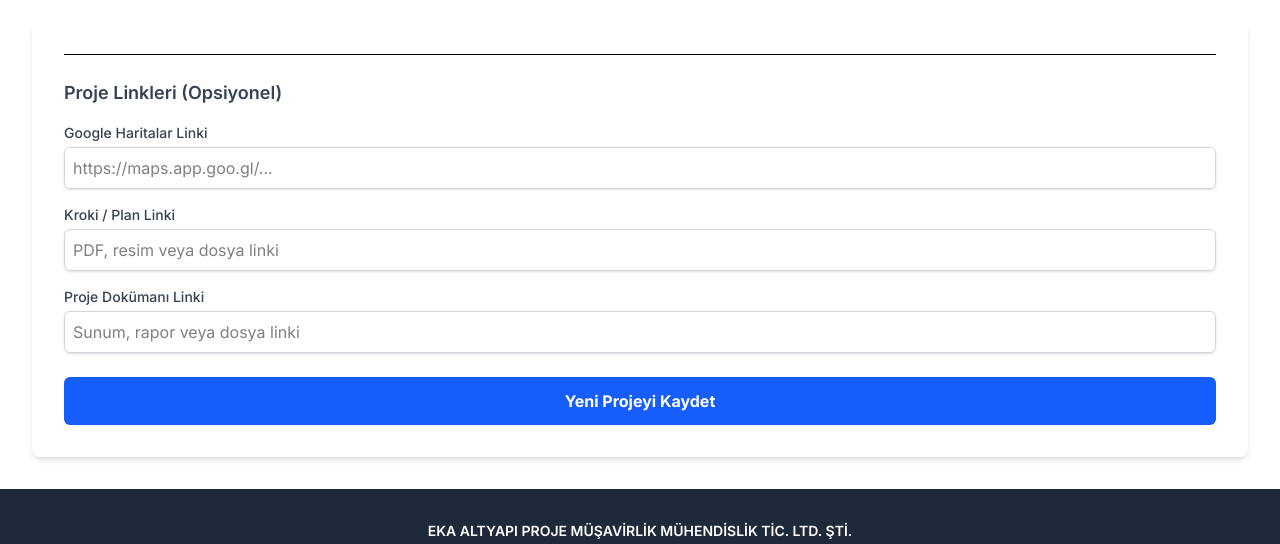
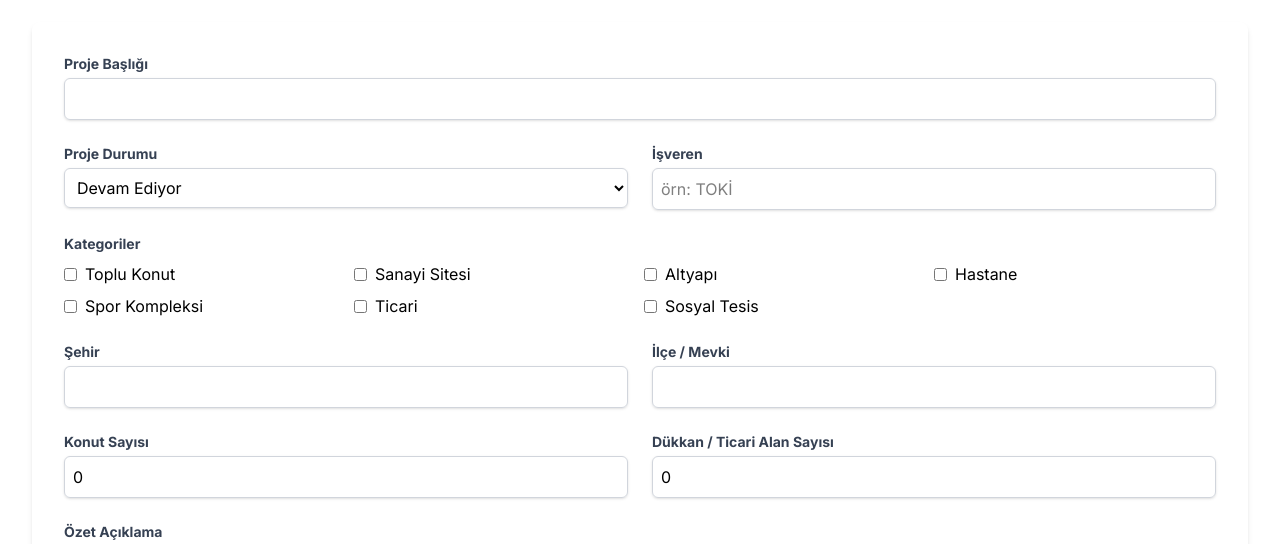
Before and after one commit to trgycln/eka-proje-website, a Next.js app: page /admin/add-project in a window 1280 px wide. Shown: the part 231-775 px from the top of the page. Built offline with nearby package versions, Linux system fonts and the light colour scheme; no server answers; sample sign-in values are in the browser's storage.

Commit message:
Yeni Proje Ekle sayfasindaki hatalar duzeltildi

```diff
--- a/src/app/admin/add-project/page.js
+++ b/src/app/admin/add-project/page.js
@@ -1,5 +1,3 @@
-// src/app/admin/add-project/page.js'in TAM KODU
-
 "use client";
 
 import { useState } from 'react';
@@ -20,24 +18,30 @@ export default function AddProjectPage() {
     isveren: '',
     konutSayisi: 0,
     dukkanSayisi: 0,
-    googleMapsLink: '', // YENİ
-    krokiLink: '',      // YENİ
-    documentLink: '',   // YENİ
+    googleMapsLink: '',
+    krokiLink: '',
+    documentLink: '',
   });
   const [isLoading, setIsLoading] = useState(false);
   const [message, setMessage] = useState('');
   const router = useRouter();
 
-  // handleInputChange ve handleCategoryChange fonksiyonları aynı kalıyor...
   const handleInputChange = (e) => {
     const { name, value, type } = e.target;
-    setFormData(prev => ({ ...prev, [name]: type === 'number' ? Number(value) : value }));
+    setFormData(prev => ({
+      ...prev,
+      [name]: type === 'number' ? Number(value) : value,
+    }));
   };
+
   const handleCategoryChange = (e) => {
     const { value, checked } = e.target;
     setFormData(prev => {
-      if (checked) { return { ...prev, categories: [...prev.categories, value] }; }
-      else { return { ...prev, categories: prev.categories.filter(c => c !== value) }; }
+      if (checked) {
+        return { ...prev, categories: [...prev.categories, value] };
+      } else {
+        return { ...prev, categories: prev.categories.filter(c => c !== value) };
+      }
     });
   };
 
@@ -45,18 +49,24 @@ export default function AddProjectPage() {
     e.preventDefault();
     setIsLoading(true);
     setMessage('');
+
     if (!formData.title || !formData.city) {
       setMessage('Lütfen Proje Başlığı ve Şehir alanlarını doldurun.');
       setIsLoading(false);
       return;
     }
+
     try {
       await addDoc(collection(db, 'projeler'), {
         ...formData,
         createdAt: serverTimestamp(),
       });
+
       setMessage('Proje başarıyla eklendi! Yönlendiriliyorsunuz...');
-      setTimeout(() => { router.push('/admin/dashboard'); }, 2000);
+      setTimeout(() => {
+        router.push('/admin/dashboard');
+      }, 2000);
+
     } catch (error) {
       console.error("Proje eklenirken hata:", error);
       setMessage('Proje eklenirken bir hata oluştu.');
@@ -68,15 +78,72 @@ export default function AddProjectPage() {
     <div className="container mx-auto p-8">
       <h1 className="text-3xl font-bold mb-6">Yeni Proje Ekle</h1>
       <form onSubmit={handleSubmit} className="bg-white p-8 rounded-lg shadow-md space-y-6">
-        {/* ... (Önceki tüm form alanları aynı kalıyor) ... */}
 
-        {/* YENİ EKLENEN BÖLÜM */}
+        <div>
+          <label htmlFor="title" className="block text-sm font-bold text-gray-700">Proje Başlığı</label>
+          <input type="text" name="title" value={formData.title} onChange={handleInputChange} required className="mt-1 block w-full border border-gray-300 rounded-md shadow-sm p-2" />
+        </div>
+
+        <div className="grid grid-cols-1 md:grid-cols-2 gap-6">
+          <div>
+            <label htmlFor="status" className="block text-sm font-bold text-gray-700">Proje Durumu</label>
+            <select name="status" value={formData.status} onChange={handleInputChange} className="mt-1 block w-full border border-gray-300 rounded-md shadow-sm p-2">
+              <option>Devam Ediyor</option>
+              <option>Tamamlandı</option>
+              <option>Planlanıyor</option>
+            </select>
+          </div>
+          <div>
+            <label htmlFor="isveren" className="block text-sm font-bold text-gray-700">İşveren</label>
+            <input type="text" name="isveren" value={formData.isveren} onChange={handleInputChange} className="mt-1 block w-full border border-gray-300 rounded-md shadow-sm p-2" placeholder="örn: TOKİ" />
+          </div>
+        </div>
+
+        <div>
+          <label className="block text-sm font-bold text-gray-700">Kategoriler</label>
+          <div className="mt-2 grid grid-cols-2 md:grid-cols-4 gap-2">
+            {projectCategories.map(category => (
+              <label key={category} className="flex items-center space-x-2">
+                <input type="checkbox" value={category} onChange={handleCategoryChange} className="rounded" />
+                <span>{category}</span>
+              </label>
+            ))}
+          </div>
+        </div>
+
+        <div className="grid grid-cols-1 md:grid-cols-2 gap-6">
+          <div>
+            <label htmlFor="city" className="block text-sm font-bold text-gray-700">Şehir</label>
+            <input type="text" name="city" value={formData.city} onChange={handleInputChange} required className="mt-1 block w-full border border-gray-300 rounded-md shadow-sm p-2" />
+          </div>
+          <div>
+            <label htmlFor="district" className="block text-sm font-bold text-gray-700">İlçe / Mevki</label>
+            <input type="text" name="district" value={formData.district} onChange={handleInputChange} className="mt-1 block w-full border border-gray-300 rounded-md shadow-sm p-2" />
+          </div>
+        </div>
+
+        <div className="grid grid-cols-1 md:grid-cols-2 gap-6">
+            <div>
+                <label htmlFor="konutSayisi" className="block text-sm font-bold text-gray-700">Konut Sayısı</label>
+                <input type="number" name="konutSayisi" value={formData.konutSayisi} onChange={handleInputChange} className="mt-1 block w-full border border-gray-300 rounded-md shadow-sm p-2" />
+            </div>
+            <div>
+                <label htmlFor="dukkanSayisi" className="block text-sm font-bold text-gray-700">Dükkan / Ticari Alan Sayısı</label>
+                <input type="number" name="dukkanSayisi" value={formData.dukkanSayisi} onChange={handleInputChange} className="mt-1 block w-full border border-gray-300 rounded-md shadow-sm p-2" />
+            </div>
+        </div>
+
+        <div>
+          <label htmlFor="summary" className="block text-sm font-bold text-gray-700">Özet Açıklama</label>
+          <textarea name="summary" value={formData.summary} onChange={handleInputChange} rows="4" className="mt-1 block w-full border border-gray-300 rounded-md shadow-sm p-2"></textarea>
+        </div>
+
         <div className="border-t pt-6">
             <h2 className="text-lg font-semibold text-gray-700 mb-4">Proje Linkleri (Opsiyonel)</h2>
             <div className="space-y-4">
                 <div>
                     <label htmlFor="googleMapsLink" className="block text-sm font-medium text-gray-700">Google Haritalar Linki</label>
-                    <input type="url" name="googleMapsLink" value={formData.googleMapsLink} onChange={handleInputChange} className="mt-1 block w-full border border-gray-300 rounded-md shadow-sm p-2" placeholder="https://maps.app.goo.gl/..." />
+                    <input type="url" name="googleMapsLink" value={formData.googleMapsLink} onChange={handleInputChange} className="mt-1 block w-full border border-gray-300 rounded-md shadow-sm p-2" placeholder="https://google.com/maps..." />
                 </div>
                 <div>
                     <label htmlFor="krokiLink" className="block text-sm font-medium text-gray-700">Kroki / Plan Linki</label>
--- a/src/app/admin/edit-project/[id]/page.js
+++ b/src/app/admin/edit-project/[id]/page.js
@@ -1,5 +1,3 @@
-// src/app/admin/edit-project/[id]/page.js'in TAM KODU
-
 "use client";
 
 import { useState, useEffect } from 'react';
@@ -16,8 +14,7 @@ export default function EditProjectPage() {
   const router = useRouter();
   const { id } = useParams();
 
-  // useEffect ve handleInputChange/handleCategoryChange fonksiyonları aynı kalıyor...
-   useEffect(() => {
+  useEffect(() => {
     if (!id) return;
     const fetchProject = async () => {
       const docRef = doc(db, 'projeler', id);
@@ -34,15 +31,21 @@ export default function EditProjectPage() {
 
   const handleInputChange = (e) => {
     const { name, value, type } = e.target;
-    setFormData(prev => ({ ...prev, [name]: type === 'number' ? Number(value) : value, }));
+    setFormData(prev => ({
+      ...prev,
+      [name]: type === 'number' ? Number(value) : value,
+    }));
   };
 
   const handleCategoryChange = (e) => {
     const { value, checked } = e.target;
     setFormData(prev => {
       const currentCategories = prev.categories || [];
-      if (checked) { return { ...prev, categories: [...currentCategories, value] }; }
-      else { return { ...prev, categories: currentCategories.filter(c => c !== value) };}
+      if (checked) {
+        return { ...prev, categories: [...currentCategories, value] };
+      } else {
+        return { ...prev, categories: currentCategories.filter(c => c !== value) };
+      }
     });
   };
 
@@ -58,7 +61,9 @@ export default function EditProjectPage() {
         updatedAt: serverTimestamp(),
       });
       setMessage('Proje başarıyla güncellendi! Yönlendiriliyorsunuz...');
-      setTimeout(() => { router.push('/admin/dashboard'); }, 2000);
+      setTimeout(() => {
+        router.push('/admin/dashboard');
+      }, 2000);
     } catch (error) {
       console.error("Proje güncellenirken hata:", error);
       setMessage('Proje güncellenirken bir hata oluştu.');
@@ -73,15 +78,28 @@ export default function EditProjectPage() {
     <div className="container mx-auto p-8">
       <h1 className="text-3xl font-bold mb-6">Proje Düzenle</h1>
       <form onSubmit={handleSubmit} className="bg-white p-8 rounded-lg shadow-md space-y-6">
-        {/* ... (Önceki tüm form alanları aynı kalıyor) ... */}
 
-        {/* YENİ EKLENEN BÖLÜM */}
+        <div><label className="block text-sm font-bold text-gray-700">Proje Başlığı</label><input type="text" name="title" value={formData.title} onChange={handleInputChange} required className="mt-1 block w-full border border-gray-300 rounded-md shadow-sm p-2" /></div>
+        <div className="grid grid-cols-1 md:grid-cols-2 gap-6">
+            <div><label className="block text-sm font-bold text-gray-700">Proje Durumu</label><select name="status" value={formData.status} onChange={handleInputChange} className="mt-1 block w-full border border-gray-300 rounded-md shadow-sm p-2"><option>Devam Ediyor</option><option>Tamamlandı</option><option>Planlanıyor</option></select></div>
+            <div><label className="block text-sm font-bold text-gray-700">İşveren</label><input type="text" name="isveren" value={formData.isveren || ''} onChange={handleInputChange} className="mt-1 block w-full border border-gray-300 rounded-md shadow-sm p-2" /></div>
+        </div>
+        <div>
+            <label className="block text-sm font-bold text-gray-700">Kategoriler</label>
+            <div className="mt-2 grid grid-cols-2 md:grid-cols-4 gap-2">
+                {projectCategories.map(category => (<label key={category} className="flex items-center space-x-2"><input type="checkbox" value={category} checked={formData.categories?.includes(category)} onChange={handleCategoryChange} className="rounded" /><span>{category}</span></label>))}
+            </div>
+        </div>
+        <div className="grid grid-cols-1 md:grid-cols-2 gap-6"><div><label className="block text-sm font-bold text-gray-700">Şehir</label><input type="text" name="city" value={formData.city} onChange={handleInputChange} required className="mt-1 block w-full border border-gray-300 rounded-md shadow-sm p-2" /></div><div><label className="block text-sm font-bold text-gray-700">İlçe / Mevki</label><input type="text" name="district" value={formData.district || ''} onChange={handleInputChange} className="mt-1 block w-full border border-gray-300 rounded-md shadow-sm p-2" /></div></div>
+        <div className="grid grid-cols-1 md:grid-cols-2 gap-6"><div><label className="block text-sm font-bold text-gray-700">Konut Sayısı</label><input type="number" name="konutSayisi" value={formData.konutSayisi || 0} onChange={handleInputChange} className="mt-1 block w-full border border-gray-300 rounded-md shadow-sm p-2" /></div><div><label className="block text-sm font-bold text-gray-700">Dükkan / Ticari Alan Sayısı</label><input type="number" name="dukkanSayisi" value={formData.dukkanSayisi || 0} onChange={handleInputChange} className="mt-1 block w-full border border-gray-300 rounded-md shadow-sm p-2" /></div></div>
+        <div><label className="block text-sm font-bold text-gray-700">Özet Açıklama</label><textarea name="summary" value={formData.summary} onChange={handleInputChange} rows="4" className="mt-1 block w-full border border-gray-300 rounded-md shadow-sm p-2"></textarea></div>
+
         <div className="border-t pt-6">
             <h2 className="text-lg font-semibold text-gray-700 mb-4">Proje Linkleri (Opsiyonel)</h2>
             <div className="space-y-4">
                 <div>
                     <label htmlFor="googleMapsLink" className="block text-sm font-medium text-gray-700">Google Haritalar Linki</label>
-                    <input type="url" name="googleMapsLink" value={formData.googleMapsLink || ''} onChange={handleInputChange} className="mt-1 block w-full border border-gray-300 rounded-md shadow-sm p-2" placeholder="https://maps.app.goo.gl/..." />
+                    <input type="url" name="googleMapsLink" value={formData.googleMapsLink || ''} onChange={handleInputChange} className="mt-1 block w-full border border-gray-300 rounded-md shadow-sm p-2" placeholder="https://google.com/maps..." />
                 </div>
                 <div>
                     <label htmlFor="krokiLink" className="block text-sm font-medium text-gray-700">Kroki / Plan Linki</label>
```
